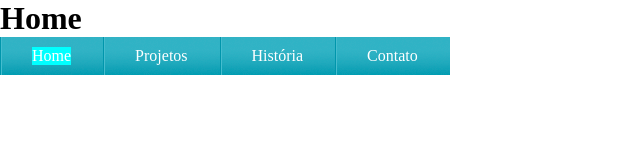
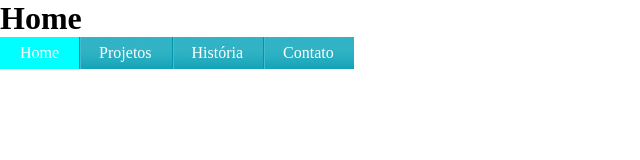
Before and after one commit to RafaelSantos0322/restarting, a plain HTML site: page conceitos/css/conceitos/menuHorizontal/index.html in a window 1280 px wide. Shown: the whole page, without its empty margins (0-640 px from the left). Drawn offline with Linux system fonts and the light colour scheme.

```diff
--- a/conceitos/css/conceitos/menuHorizontal/css/style.css
+++ b/conceitos/css/conceitos/menuHorizontal/css/style.css
@@ -8,12 +8,13 @@
     background: url(../img/fundo-horizontal.png) repeat-x;
 }
 ul li {
-
-    padding: 10px 2em;
     float: left;
     background: url(../img/divisor.png) repeat-y;
 }
+/* Não colocar padding onde não precisa */
 li a {
+    line-height: 2em;
+    padding: 0 20px;
     display: block;
     color: white;
     text-decoration: none;
@@ -21,5 +22,5 @@
 }
 li a:hover, .selecionado{
     background: none;
-    background: aqua;
+    background-color: aqua;
 }
```
